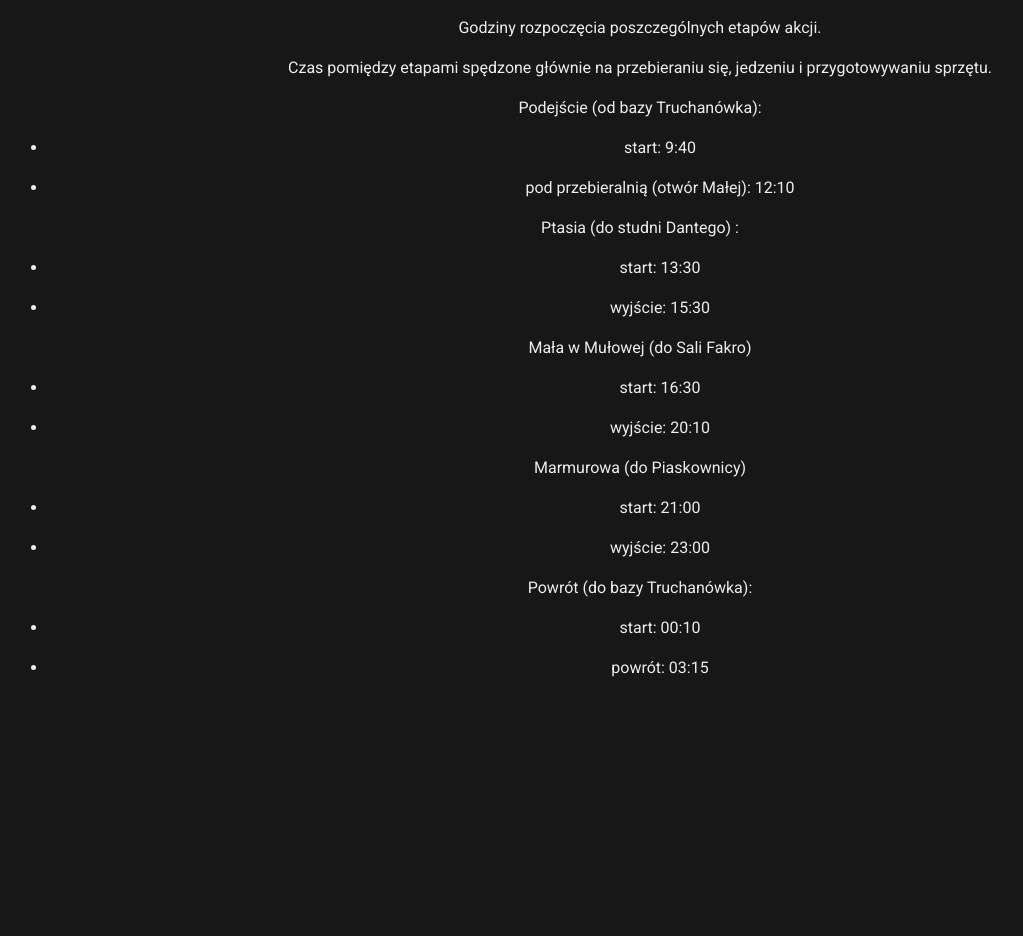
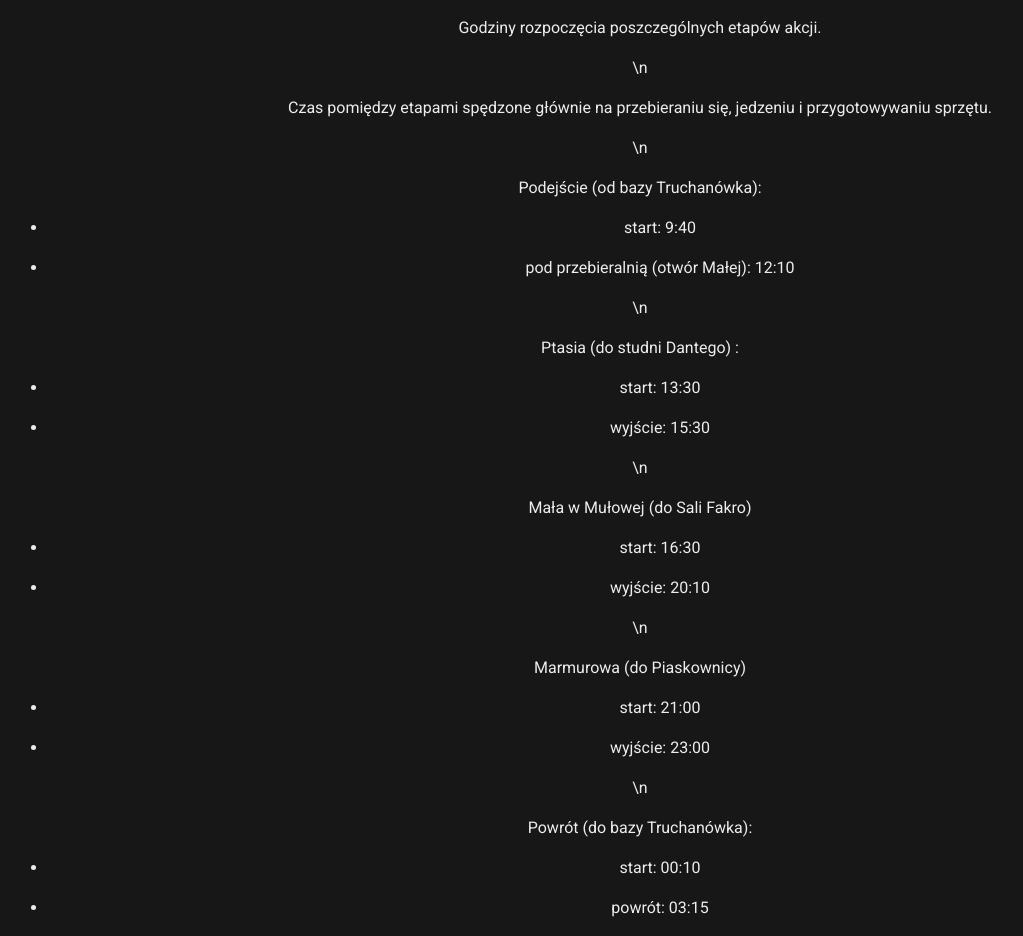
Before and after one commit to dziury/szkice, a Jekyll site: the page built from Relacje/MUŁ - Mułowa Łańcuchówka.md, in a window 1280 px wide. Shown: the whole page, without its empty margins (0-1023 px from the left). Built offline with Jekyll 4.4.1, drawn with Linux system fonts in a browser that asks for light colours; our own code applies the rules of GitHub Pages for plain Markdown files; before the commit the page ends 900 px from its top, so only the background shows below that.

Commit message:
newlines added

```diff
--- a/Relacje/MUŁ - Mułowa Łańcuchówka.md
+++ b/Relacje/MUŁ - Mułowa Łańcuchówka.md
@@ -1,10 +1,10 @@
 Godziny rozpoczęcia poszczególnych etapów akcji.
 
-
+\n
 
 Czas pomiędzy etapami spędzone głównie na przebieraniu się, jedzeniu i przygotowywaniu sprzętu.
 
-
+\n
 
 Podejście (od bazy Truchanówka):
 
@@ -12,7 +12,7 @@
 
 - pod przebieralnią (otwór Małej): 12:10
 
-
+\n
 
 Ptasia (do studni Dantego) :
 
@@ -20,7 +20,7 @@
 
 - wyjście: 15:30
 
-
+\n
 
 Mała w Mułowej (do Sali Fakro)
 
@@ -28,7 +28,7 @@
 
 - wyjście: 20:10
 
-
+\n
 
 Marmurowa (do Piaskownicy)
 
@@ -36,7 +36,7 @@
 
 - wyjście: 23:00
 
-
+\n
 
 Powrót (do bazy Truchanówka):
 
```
